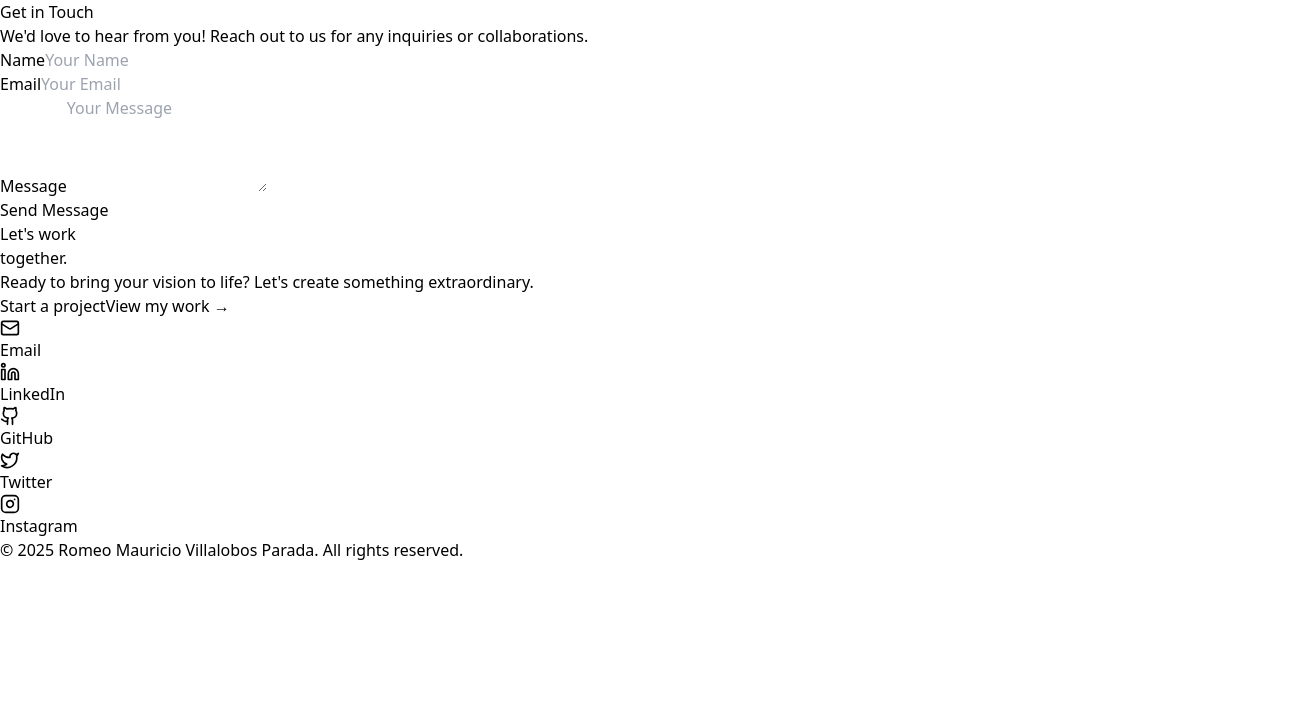
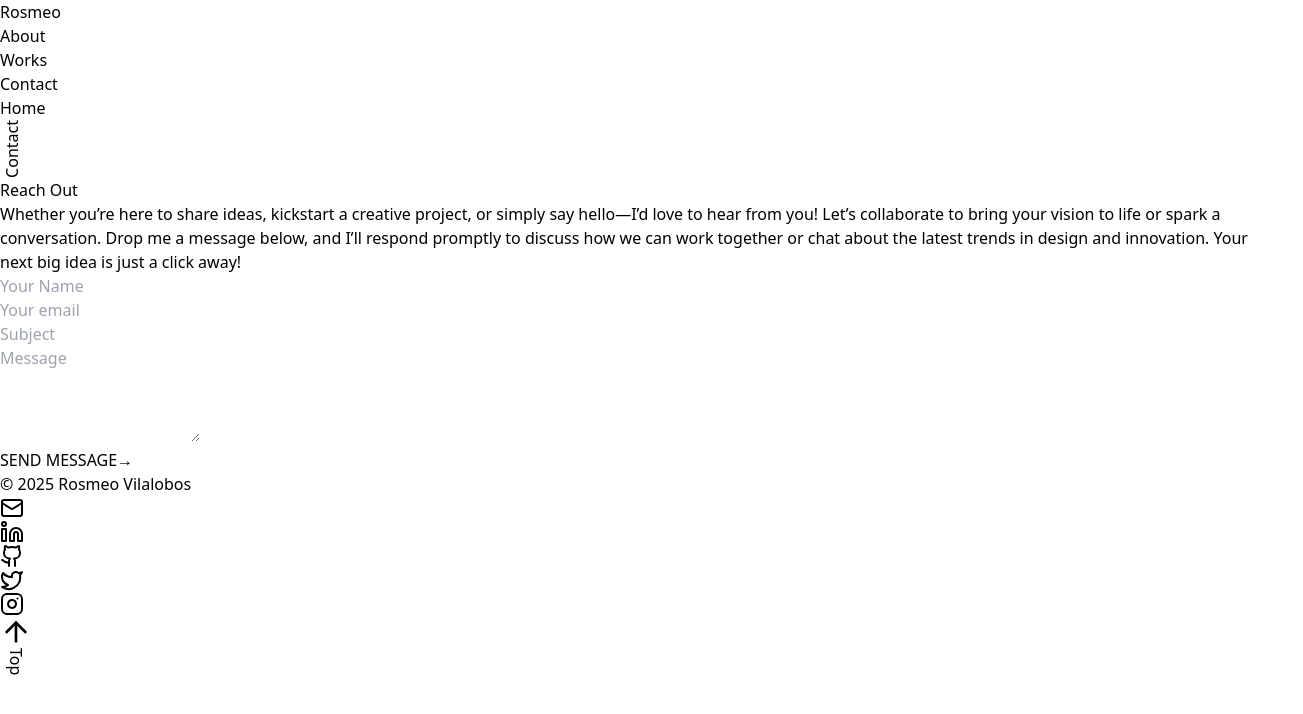
Before and after one commit to RosmeoP/portfolio-project, a React (Vite) app: page /contact in a window 1280 px wide. Shown: the top 714 px of the page, 1303 px wide, since content can reach past the window. Built offline with nearby package versions, Linux system fonts and the light colour scheme.

Commit message:
Contact section done

```diff
--- /dev/null
+++ b/src/components/ContactFooter.jsx
@@ -0,0 +1,41 @@
+import React from 'react';
+import { Mail, Linkedin, Github, Twitter, Instagram } from 'lucide-react';
+
+const ContactFooter = () => {
+  const currentYear = new Date().getFullYear();
+
+  const socialLinks = [
+    { name: 'Email', url: 'mailto:rosmeo43@gmail.com', icon: Mail },
+    { name: 'LinkedIn', url: 'https://www.linkedin.com/in/mauricio-parada-a67470267/', icon: Linkedin },
+    { name: 'GitHub', url: 'https://github.com/RosmeoP', icon: Github },
+    { name: 'Twitter', url: 'https://x.com/rosmeo0', icon: Twitter },
+    { name: 'Instagram', url: 'https://www.instagram.com/rosmeoo/', icon: Instagram },
+  ];
+
+  return (
+    <footer className="bg-black text-white py-4 h-64 relative overflow-hidden">
+      <div className="absolute top-1/4 left-1/4 w-64 h-64 bg-white/10 rounded-full blur-3xl" />
+      <div className="absolute bottom-1/4 right-1/4 w-64 h-64 bg-gray-200/10 rounded-full blur-3xl" />
+
+      <div className="max-w-6xl mx-auto px-4 h-full flex items-center justify-center relative z-10">
+        <div className="flex items-center gap-8">
+          <span className="text-xl font-light">© {currentYear} Rosmeo Vilalobos</span>
+          {socialLinks.map((link) => (
+            <a
+              key={link.name}
+              href={link.url}
+              target="_blank"
+              rel="noopener noreferrer"
+              className="hover:opacity-75"
+              aria-label={link.name}
+            >
+              <link.icon className="w-6 h-6" />
+            </a>
+          ))}
+        </div>
+      </div>
+    </footer>
+  );
+};
+
+export default ContactFooter;
--- a/src/components/Footer.jsx
+++ b/src/components/Footer.jsx
@@ -1,11 +1,18 @@
 import { motion, useInView } from 'framer-motion';
 import { useRef } from 'react';
 import { Mail, Linkedin, Github, Twitter, Instagram } from 'lucide-react';
+import { useNavigate } from 'react-router-dom';
 
 const Footer = () => {
  const ref = useRef(null);
  const isInView = useInView(ref, { once: false, amount: 0.3 });
  const currentYear = new Date().getFullYear();
+ const navigate = useNavigate();
+
+
+ const openFile = () => {
+  navigate('/contact');
+ }
 
  const socialLinks = [
    { name: 'Email', url: 'mailto:rosmeo43@gmail.com', icon: Mail },
@@ -116,15 +123,16 @@ const Footer = () => {
          <motion.a
            whileHover={{ scale: 1.05 }}
            whileTap={{ scale: 0.95 }}
-           href="#contact"
+           href="/contact"
            className="group relative flex items-center gap-2 text-black bg-white border border-white/20 px-8 py-4 rounded-full overflow-hidden hover:bg-[#f8f8f8] transition-all duration-300"
+          onClick={openFile}
          >
            <span className="relative z-10">Start a project</span>
          </motion.a>
 
          <motion.a
            whileHover={{ x: 5 }}
-           href="#portfolio"
+           href="/projects"
            className="text-white hover:text-[#f8f8f8] transition-colors duration-300"
          >
            View my work →
--- a/src/components/NavBar.jsx
+++ b/src/components/NavBar.jsx
@@ -17,7 +17,7 @@ const NavBar = () => {
     </li>
     <li>
       <Link to="/projects" className="nav-link relative inline-block hover:text-black transition-all duration-300 ease-in-out">
-        Projects
+        Works
         <span className="underline-animation absolute left-0 bottom-0 w-0 h-0.5 bg-gradient-to-r from-black to-black transition-all duration-500 ease-out"></span>
       </Link>
     </li>
--- a/src/components/ScrollToTop.jsx
+++ b/src/components/ScrollToTop.jsx
@@ -12,12 +12,19 @@ const ScrollToTopButton = () => {
     return () => window.removeEventListener('scroll', toggleVisibility);
   }, []);
 
-  if (!isVisible) return null;
+  const scrollToTop = () => {
+    window.scrollTo({
+      top: 0,
+      behavior: 'smooth'
+    });
+  };
 
   return (
     <button
-      onClick={() => window.scrollTo({ top: 0, behavior: 'smooth' })}
-      className="fixed right-4 bottom-4 z-50  p-2 "
+      onClick={scrollToTop}
+      className={`fixed right-4 bottom-4 z-50 p-2 transition-all duration-300 ${
+        isVisible ? 'translate-y-0 opacity-100' : 'translate-y-20 opacity-0'
+      }`}
       aria-label="Scroll to top"
     >
       <div className="flex flex-col items-center">
@@ -36,8 +43,12 @@ const ScrollToTopButton = () => {
           <line x1="12" y1="19" x2="12" y2="5" />
           <polyline points="5 12 12 5 19 12" />
         </svg>
-        <span className="text-lg font-bold text-gray-300"
-        style={{writingMode: 'vertical-rl', textOrientation: 'mixed'}}>Top</span>
+        <span
+          className="text-lg font-bold text-gray-300"
+          style={{writingMode: 'vertical-rl', textOrientation: 'mixed'}}
+        >
+          Top
+        </span>
       </div>
     </button>
   );
--- /dev/null
+++ b/src/components/ScrollTopNav.jsx
@@ -0,0 +1,14 @@
+import { useEffect } from 'react';
+import { useLocation } from 'react-router-dom';
+
+function ScrollToTop() {
+  const { pathname } = useLocation();
+
+  useEffect(() => {
+    window.scrollTo(0, 0);
+  }, [pathname]);
+
+  return null;
+}
+
+export default ScrollToTop;
--- a/src/main.jsx
+++ b/src/main.jsx
@@ -8,19 +8,34 @@ import Footer from "./components/Footer.jsx";
 import About from "./pages/About.jsx";
 import Project from "./pages/Project.jsx";
 import Contact from "./pages/Contact.jsx";
+import { useLocation } from "react-router-dom";
+import ContactFooter from "./components/ContactFooter.jsx";
+import ScrollToTop from "./components/ScrollTopNav.jsx";
+
+const FooterRenderer = () => {
+  const location = useLocation();
+
+
+
+  if (location.pathname === "/contact") {
+    return <ContactFooter />;
+  }
+
+  return <Footer />;
+};
 
 createRoot(document.getElementById("root")).render(
   <StrictMode>
    <BrowserRouter>
+  <ScrollToTop />
   <Routes>
     <Route path="/" element={<App />} />
     <Route path="/home" element={<App />} />
-
     <Route path="/about" element={<About />} />
     <Route path="/projects" element={<Project/>} />
     <Route path="/contact" element={<Contact />} />
   </Routes>
-      <Footer />
+  <FooterRenderer />
   <ScrollToTopButton />
 </BrowserRouter>
   </StrictMode>
--- a/src/pages/Contact.jsx
+++ b/src/pages/Contact.jsx
@@ -1,91 +1,138 @@
 import React from 'react';
 import { motion } from 'framer-motion';
+import NavBar from '../components/NavBar';
+import ContactFooter from '../components/ContactFooter';
 
-const ContactSection = () => {
+const ContactForm = () => {
+  const inputStyles = "w-full bg-transparent border-b border-gray-300 py-4 focus:outline-none focus:border-black transition-all duration-300 placeholder:text-gray-400";
+
   return (
-    <motion.section
-      className="py-12 px-4 sm:px-6 lg:px-8 bg-[#f8f8f8]"
-      initial={{ opacity: 0, y: 50 }}
-      whileInView={{ opacity: 1, y: 0 }}
-      transition={{ duration: 0.8 }}
-      viewport={{ once: true }}
-    >
-      <div className="max-w-4xl mx-auto text-center">
-        <motion.h2
-          className="text-3xl sm:text-4xl font-bold text-black mb-6"
-          whileHover={{ color: '#000000' }}
-          whileTap={{ color: '#ffffff' }}
+    <div className="bg-[#f8f8f8]">
+      <NavBar />
+      <section className="max-w-4xl mx-auto px-6 py-24 mt-20 relative">
+        <h1
+  className="text-lg text-gray-300 font-bold pl-5 text-center mb-8 fixed left-4 top-1/2 transform -translate-y-1/2 z-50"
+  style={{ writingMode: 'vertical-rl', textOrientation: 'sideways-lr', transform: 'rotate(180deg)' }}>
+  Contact
+</h1>
+
+        <motion.h1
+          className="text-5xl font-bold mb-8"
+          initial={{ opacity: 0, y: 20 }}
+          animate={{ opacity: 1, y: 0 }}
+          transition={{ duration: 0.6 }}
         >
-          Get in Touch
-        </motion.h2>
+          Reach Out
+        </motion.h1>
+
         <motion.p
-          className="text-lg text-gray-700 mb-8"
-          whileHover={{ color: '#000000' }}
-          whileTap={{ color: '#ffffff' }}
+          className="text-lg text-gray-600 mb-16 max-w-2xl leading-relaxed"
+          initial={{ opacity: 0, y: 20 }}
+          animate={{ opacity: 1, y: 0 }}
+          transition={{ duration: 0.6, delay: 0.2 }}
         >
-          We'd love to hear from you! Reach out to us for any inquiries or collaborations.
+          Whether you’re here to share ideas, kickstart a creative project, or simply say hello—I’d love to hear from you! Let’s collaborate to bring your vision to life or spark a conversation. Drop me a message below, and I’ll respond promptly to discuss how we can work together or chat about the latest trends in design and innovation. Your next big idea is just a click away!
         </motion.p>
+
         <motion.form
-          className="space-y-6"
+          className="space-y-12"
           initial={{ opacity: 0 }}
-          whileInView={{ opacity: 1 }}
-          transition={{ delay: 0.3, duration: 0.8 }}
-          viewport={{ once: true }}
+          animate={{ opacity: 1 }}
+          transition={{ duration: 0.8, delay: 0.4 }}
         >
-          <div>
-            <label htmlFor="name" className="sr-only">
-              Name
-            </label>
+          <motion.div
+            className="relative overflow-hidden"
+            whileHover={{ backgroundColor: 'rgba(0,0,0,0.02)' }}
+          >
             <motion.input
               type="text"
-              id="name"
-              name="name"
               placeholder="Your Name"
-              className="w-full px-4 py-2 border border-gray-300 rounded-md focus:outline-none focus:ring-2 focus:ring-black"
-              whileHover={{ backgroundColor: '#ffffff' }}
-              whileFocus={{ backgroundColor: '#ffffff' }}
+              className={inputStyles}
+              whileFocus={{ backgroundColor: 'rgba(0,0,0,0.03)' }}
             />
-          </div>
-          <div>
-            <label htmlFor="email" className="sr-only">
-              Email
-            </label>
+            <motion.div
+              className="absolute bottom-0 left-0 h-0.5 w-0 bg-black"
+              whileHover={{ width: '100%' }}
+              transition={{ duration: 0.3 }}
+            />
+          </motion.div>
+
+          <motion.div
+            className="relative overflow-hidden"
+            whileHover={{ backgroundColor: 'rgba(0,0,0,0.02)' }}
+          >
             <motion.input
               type="email"
-              id="email"
-              name="email"
-              placeholder="Your Email"
-              className="w-full px-4 py-2 border border-gray-300 rounded-md focus:outline-none focus:ring-2 focus:ring-black"
-              whileHover={{ backgroundColor: '#ffffff' }}
-              whileFocus={{ backgroundColor: '#ffffff' }}
+              placeholder="Your email"
+              className={inputStyles}
+              whileFocus={{ backgroundColor: 'rgba(0,0,0,0.03)' }}
             />
-          </div>
-          <div>
-            <label htmlFor="message" className="sr-only">
-              Message
-            </label>
+            <motion.div
+              className="absolute bottom-0 left-0 h-0.5 w-0 bg-black"
+              whileHover={{ width: '100%' }}
+              transition={{ duration: 0.3 }}
+            />
+          </motion.div>
+
+          <motion.div
+            className="relative overflow-hidden"
+            whileHover={{ backgroundColor: 'rgba(0,0,0,0.02)' }}
+          >
+            <motion.input
+              type="text"
+              placeholder="Subject"
+              className={inputStyles}
+              whileFocus={{ backgroundColor: 'rgba(0,0,0,0.03)' }}
+            />
+            <motion.div
+              className="absolute bottom-0 left-0 h-0.5 w-0 bg-black"
+              whileHover={{ width: '100%' }}
+              transition={{ duration: 0.3 }}
+            />
+          </motion.div>
+
+          <motion.div
+            className="relative overflow-hidden"
+            whileHover={{ backgroundColor: 'rgba(0,0,0,0.02)' }}
+          >
             <motion.textarea
-              id="message"
-              name="message"
+              placeholder="Message"
               rows="4"
-              placeholder="Your Message"
-              className="w-full px-4 py-2 border border-gray-300 rounded-md focus:outline-none focus:ring-2 focus:ring-black"
-              whileHover={{ backgroundColor: '#ffffff' }}
-              whileFocus={{ backgroundColor: '#ffffff' }}
+              className={`${inputStyles} resize-none`}
+              whileFocus={{ backgroundColor: 'rgba(0,0,0,0.03)' }}
             />
-          </div>
-          <motion.button
-            type="submit"
-            className="w-full sm:w-auto px-6 py-3 bg-black text-white rounded-md hover:bg-gray-900 transition-colors"
-            whileHover={{ scale: 1.05, backgroundColor: '#000000' }}
-            whileTap={{ scale: 0.95, backgroundColor: '#ffffff', color: '#000000' }}
-          >
-            Send Message
-          </motion.button>
+            <motion.div
+              className="absolute bottom-0 left-0 h-0.5 w-0 bg-black"
+              whileHover={{ width: '100%' }}
+              transition={{ duration: 0.3 }}
+            />
+          </motion.div>
+
+          <motion.a
+  href="mailto:rosmeo43@gmail.com"
+  className="relative bg-gray-500 text-gray-300 px-6 py-3 flex items-center group hover:bg-gradient-to-r hover:from-white/10 hover:to-gray-100/10 cursor-pointer rounded-lg shadow-sm hover:shadow-md transition-all duration-300 border border-gray-500"
+  whileHover={{ scale: 1.03 }}
+  whileTap={{ scale: 0.97 }}
+>
+  <span className="font-semibold text-md">SEND MESSAGE</span>
+
+  <motion.span
+    className="ml-2"
+    initial={{ x: 0 }}
+    whileHover={{ x: 5 }}
+    transition={{ type: "spring", stiffness: 300 }}
+  >
+    →
+  </motion.span>
+
+  <motion.div
+    className="absolute inset-0 bg-white opacity-0 group-hover:opacity-10 transition-opacity duration-300 rounded-lg"
+  />
+</motion.a>
         </motion.form>
-      </div>
-    </motion.section>
+      </section>
+    </div>
   );
 };
 
-export default ContactSection;
+export default ContactForm;
```
Also changed, not shown: src/App.jsx (+8 -8 lines). Lines whose indentation alone changed are shown as unchanged.
